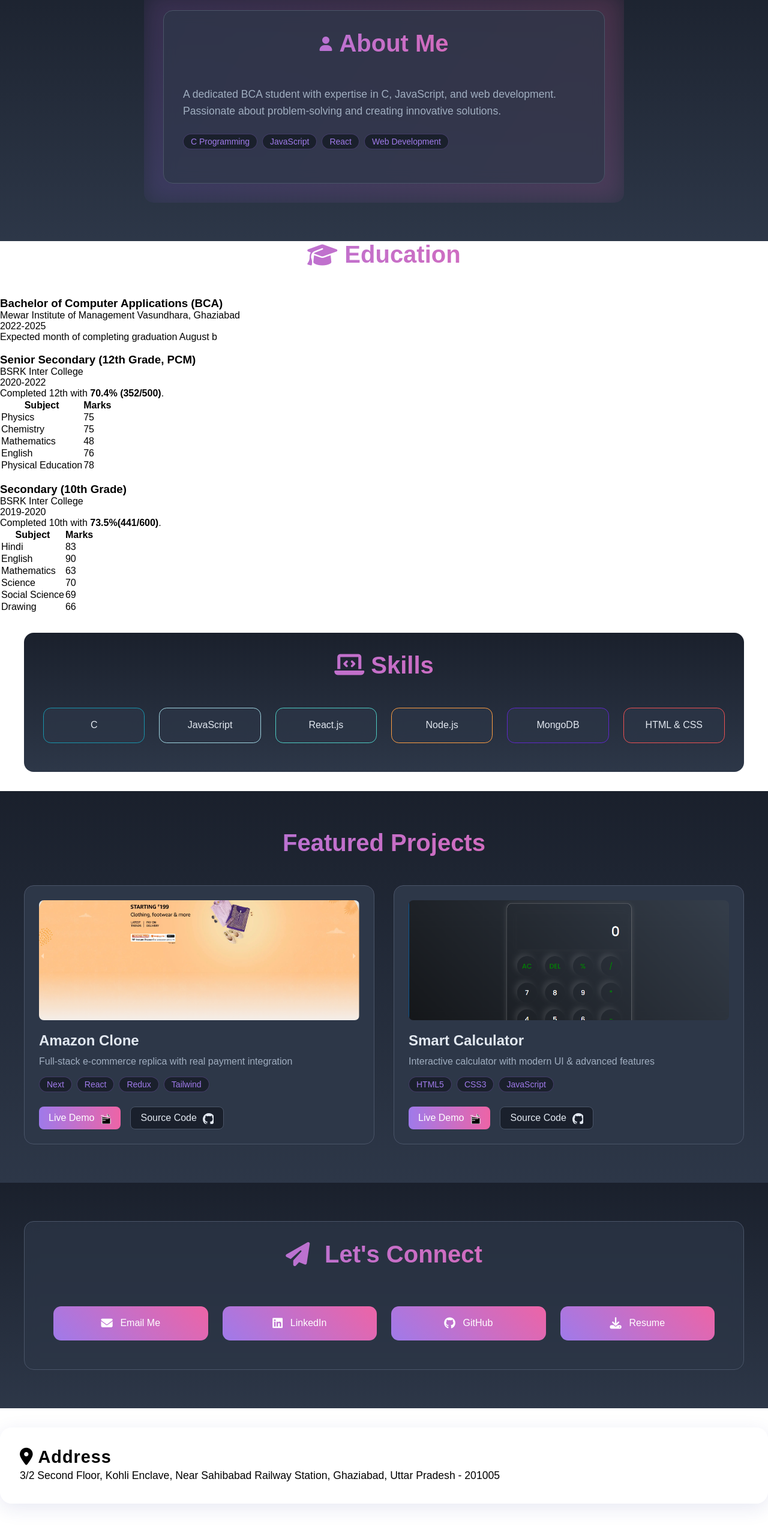
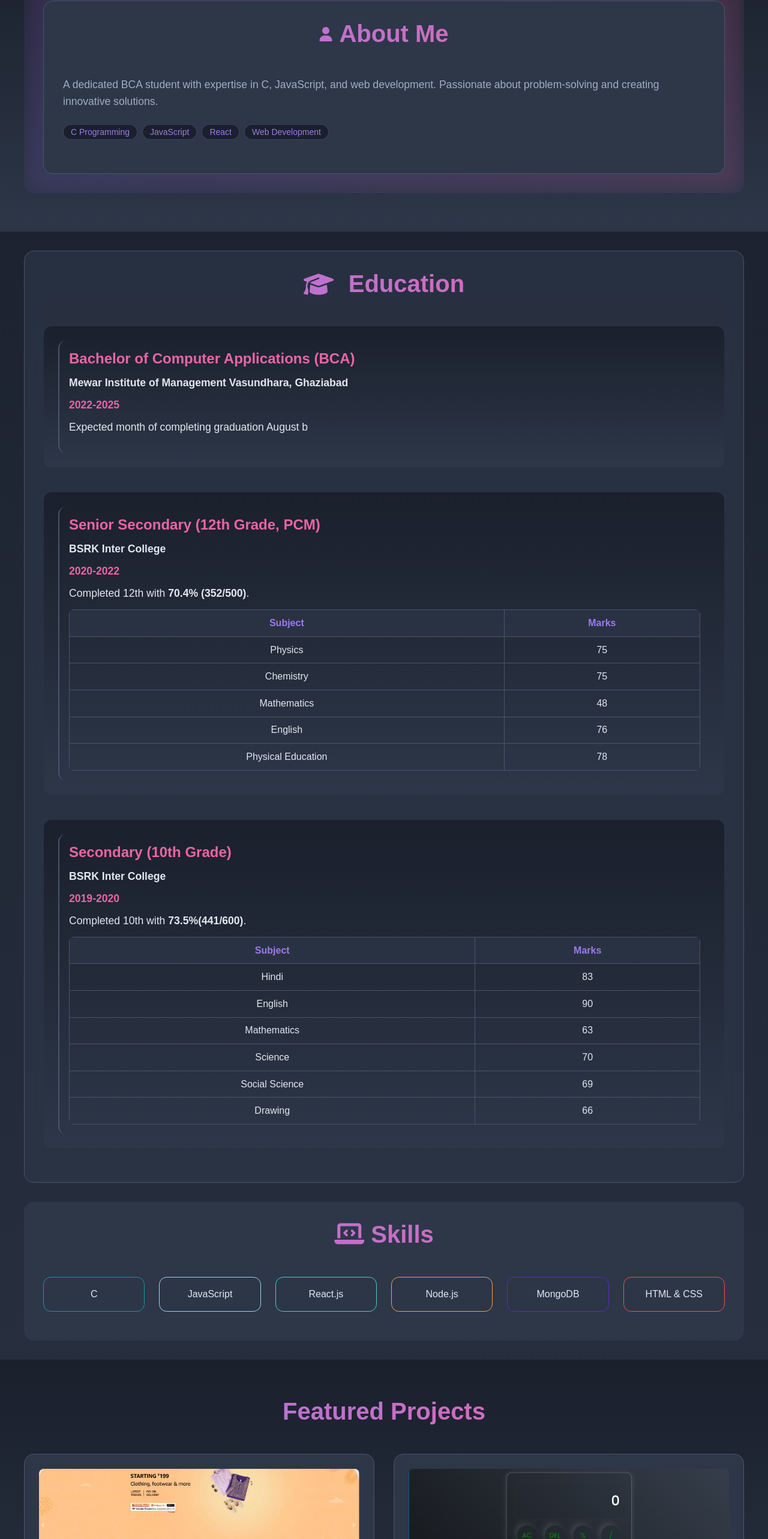
Before and after one commit to abhii718/Portfolio, a React (Vite) app: page / in a window 1280 px wide. Shown: the part 173-2739 px from the top of the page at 60% size. Before the commit the page ends 2712 px from the top, so only its background shows below. Built offline with nearby package versions, Linux system fonts and the light colour scheme.

Commit message:
complete style

```diff
--- a/src/components/Address.jsx
+++ b/src/components/Address.jsx
@@ -1,14 +1,40 @@
+import { motion } from "framer-motion";
 import "../../src/styles/Address.css";
 
 const Address = () => {
   return (
-    <section className="address-card glassmorphism">
-      <h2><i className="fas fa-map-marker-alt"></i> Address</h2>
-      <p>
-        <a href="https://www.google.com/maps/search/?api=1&query=3%2F2+Second+Floor%2C+Kohli+Enclave%2C+Near+Sahibabad+Railway+Station%2C+Ghaziabad%2C+Uttar+Pradesh+-+201005" target="_blank">
-          3/2 Second Floor, Kohli Enclave, Near Sahibabad Railway Station, Ghaziabad, Uttar Pradesh - 201005
-        </a>
-      </p>
+    <section className="address-section">
+      <motion.div
+        className="address-card glassmorphism"
+        initial={{ opacity: 0, y: 20 }}
+        animate={{ opacity: 1, y: 0 }}
+        transition={{ duration: 0.5 }}
+      >
+        <h2 className="section-title">
+          <i className="fas fa-map-marker-alt"></i>
+          Location
+        </h2>
+
+        <motion.div
+          className="address-content"
+          whileHover={{ scale: 1.02 }}
+          transition={{ type: "spring", stiffness: 300 }}
+        >
+          <a
+            href="https://www.google.com/maps/search/?api=1&query=3%2F2+Second+Floor%2C+Kohli+Enclave%2C+Near+Sahibabad+Railway+Station%2C+Ghaziabad%2C+Uttar+Pradesh+-+201005"
+            target="_blank"
+            rel="noopener noreferrer"
+            className="address-link"
+          >
+            <i className="fas fa-map-pin"></i>
+            <div className="address-text">
+              3/2 Second Floor, Kohli Enclave<br />
+              Near Sahibabad Railway Station<br />
+              Ghaziabad, Uttar Pradesh - 201005
+            </div>
+          </a>
+        </motion.div>
+      </motion.div>
     </section>
   );
 };
--- a/src/components/Education.jsx
+++ b/src/components/Education.jsx
@@ -1,4 +1,4 @@
-// import "./Education.css";
+import "../../src/styles/Education.css";
 
 const Education = () => {
   return (
--- a/src/components/Header.jsx
+++ b/src/components/Header.jsx
@@ -1,5 +1,6 @@
 import { motion } from "framer-motion";
 import "../../src/styles/Header.css";
+import yourPhoto from "../assets/your-photo.jpeg"; // Import the image
 
 const Header = () => {
   return (
@@ -17,7 +18,7 @@ const Header = () => {
         >
           <div className="profile-glow" />
           <img
-            src="/assets/your-photo.jpg"
+            src={yourPhoto} // Use the imported image
             alt="Abhinay Singh"
             className="profile-img"
           />
--- a/src/index.css
+++ b/src/index.css
@@ -7,10 +7,12 @@
   margin: 0;
   padding: 0;
   box-sizing: border-box;
+  /* color: blue; */
 }
 
 
 body{
+  background: linear-gradient(to bottom, #1a202c, #2d3748);
   font-family: 'Poppins', sans-serif;
 }
 html,
--- a/src/styles/About.css
+++ b/src/styles/About.css
@@ -5,7 +5,7 @@
 
 .about-card {
   position: relative;
-  max-width: 800px;
+  max-width: 1200px;
   margin: 0 auto;
   border-radius: 1rem;
   overflow: hidden;
@@ -18,6 +18,7 @@
 
 .about-card .card-content {
   background: rgba(45, 55, 72, 0.7);
+  background-color: #2d3748;
   backdrop-filter: blur(10px);
   border: 1px solid #4a5568;
   border-radius: 1rem;
--- a/src/styles/Address.css
+++ b/src/styles/Address.css
@@ -1,33 +1,90 @@
-.address-card {
-    background: rgba(255, 255, 255, 0.9);
+.address-section {
+    padding: 2rem 1rem;
+    background: linear-gradient(to bottom, #1a202c, #2d3748);
+  }
+
+  .address-card {
+    max-width: 1200px;
+    margin: 0 auto;
+    padding: 2rem;
+    border-radius: 1rem;
+    background: rgba(45, 55, 72, 0.7);
     backdrop-filter: blur(10px);
-    border-radius: 20px;
-    padding: 2rem;
-    margin: 2rem auto;
-    box-shadow: 0 8px 32px rgba(31, 38, 135, 0.1);
-    border: 1px solid rgba(255, 255, 255, 0.18);
-    /* text-align: center; */
-}
+    border: 1px solid #4a5568;
+  }
 
-.address-card h2 {
-    font-size: 1.8rem;
-    font-weight: 900;
-    letter-spacing: 1px;
-}
+  .section-title {
+    font-size: 2rem;
+    text-align: center;
+    margin-bottom: 1.5rem;
+    background: linear-gradient(to right, #9f7aea, #ed64a6);
+    -webkit-background-clip: text;
+    -webkit-text-fill-color: transparent;
+  }
 
-.address-card p {
-    font-size: 1.1rem;
+  .section-title .fa-map-marker-alt {
+    margin-right: 0.8rem;
+    color: #9f7aea;
+  }
+
+  .address-content {
+    padding: 1.5rem;
+    border-radius: 0.8rem;
+    background: rgba(26, 32, 44, 0.4);
+    transition: all 0.3s ease;
+  }
+
+  .address-link {
+    display: flex;
+    align-items: center;
+    gap: 1rem;
+    text-decoration: none;
+    color: #e2e8f0;
+  }
+
+  .address-link:hover {
+    color: #9f7aea;
+  }
+
+  .address-link i {
+    font-size: 1.5rem;
+    flex-shrink: 0;
+  }
+
+  .address-text {
     line-height: 1.6;
-    font-weight: 400;
-    color: var(--deep-blue);
-}
+    text-align: left;
+    border-left: 2px solid #4a5568;
+    padding-left: 1rem;
+    transition: border-color 0.3s ease;
+  }
 
-.address-card a {
-    color: var(--teal);
-    text-decoration: none;
-    font-weight: 500;
-}
+  .address-link:hover .address-text {
+    border-color: #9f7aea;
+  }
 
-.address-card a:hover {
-    text-decoration: underline;
-}
+  @media (max-width: 768px) {
+    .address-card {
+      padding: 1.5rem;
+    }
+
+    .section-title {
+      font-size: 1.75rem;
+    }
+
+    .address-link {
+      flex-direction: column;
+      text-align: center;
+    }
+
+    .address-text {
+      border-left: none;
+      padding-left: 0;
+      border-top: 2px solid #4a5568;
+      padding-top: 1rem;
+    }
+
+    .address-link:hover .address-text {
+      border-color: #9f7aea;
+    }
+  }
--- /dev/null
+++ b/src/styles/Education.css
@@ -0,0 +1,121 @@
+.edu-card {
+    max-width: 1200px;
+    margin: 2rem auto;
+    padding: 2rem;
+    border-radius: 1rem;
+    /* background: linear-gradient(to bottom, #1a202c, #2d3748); */
+    background: rgba(45, 55, 72, 0.7);
+
+    backdrop-filter: blur(10px);
+    border: 1px solid #4a5568;
+
+}
+
+.section-title {
+    font-size: 2rem;
+    text-align: center;
+    margin-bottom: 1.5rem;
+    /* background: linear-gradient(to right, #9f7aea, #ed64a6); */
+    /* background: linear-gradient(to bottom, #1a202c, #2d3748); */
+
+    -webkit-background-clip: text;
+    -webkit-text-fill-color: transparent;
+}
+
+.section-title .fa-graduation-cap {
+    margin-right: 0.8rem;
+    color: #9f7aea;
+    /* background-color: rgba(45, 55, 72, 0.7); */
+}
+
+.timeline-item {
+    padding: 1.5rem;
+    border-radius: 0.8rem;
+    background: rgba(26, 32, 44, 0.4);
+    /* color: rgba(45, 55, 72, 0.7); */
+    background-color: rgba(45, 55, 72, 0.7);
+    background: linear-gradient(to bottom, #1a202c, #2d3748);
+
+    transition: all 0.3s ease;
+    margin-bottom: 1.5rem;
+}
+
+.edu-card-content {
+    padding: 1rem;
+    border-radius: 0.8rem;
+    border-left: 2px solid #4a5568;
+    padding-left: 1rem;
+    transition: border-color 0.3s ease;
+}
+
+.timeline-item:hover .edu-card-content {
+    border-color: #9f7aea;
+}
+
+.college-name {
+    font-weight: bold;
+    color: #e2e8f0;
+    font-size: 1.1rem;
+}
+
+.highlight {
+    font-weight: bold;
+    color: #ed64a6;
+}
+
+.edu-table {
+    width: 100%;
+    margin-top: 1rem;
+    border-collapse: collapse;
+    /* background: rgba(26, 32, 44, 0.4); */
+    border-radius: 0.5rem;
+    overflow: hidden;
+}
+
+.edu-table th,
+.edu-table td {
+    padding: 0.8rem;
+    text-align: center;
+    border: 1px solid #4a5568;
+    color: #e2e8f0;
+}
+
+.edu-table th {
+    background: rgba(45, 55, 72, 0.7);
+    color: #9f7aea;
+}
+
+@media (max-width: 768px) {
+    .edu-card {
+        padding: 1.5rem;
+    }
+
+    .section-title {
+        font-size: 1.75rem;
+    }
+
+    .timeline-item {
+        padding: 1rem;
+    }
+
+    .edu-card-content {
+        border-left: none;
+        border-top: 2px solid #4a5568;
+        padding-top: 1rem;
+    }
+
+    .timeline-item:hover .edu-card-content {
+        border-color: #9f7aea;
+    }
+}
+h3{
+    color: #ed64a6;
+    font-size: 1.5rem;
+    margin-bottom: 1rem;
+}
+p{
+    color: #e2e8f0;
+    font-size: 1.1rem;
+    margin-bottom: 1rem;
+
+}
--- a/src/styles/Header.css
+++ b/src/styles/Header.css
@@ -1,7 +1,7 @@
 .header {
-    position: sticky;
+    /* position: sticky; */
     top: 0;
-    padding: 1rem 2rem;
+    padding: 0.5rem 2rem;
     background: rgba(29, 31, 39, 0.95);
     backdrop-filter: blur(12px);
     border-bottom: 1px solid rgba(79, 89, 107, 0.3);
--- a/src/styles/Skill.css
+++ b/src/styles/Skill.css
@@ -1,6 +1,7 @@
 .skills-card {
     padding: 2rem 1rem;
-    background: linear-gradient(to bottom, #1a202c, #2d3748);
+    /* background: linear-gradient(to bottom, #1a202c, #2d3748); */
+    background-color:#2d3748 ;
     border-radius: 1rem;
     margin: 2rem auto;
     max-width: 1200px;
```
Also changed, not shown: src/assets/your-photo.jpeg (added), src/styles/Education.jsx (deleted).
